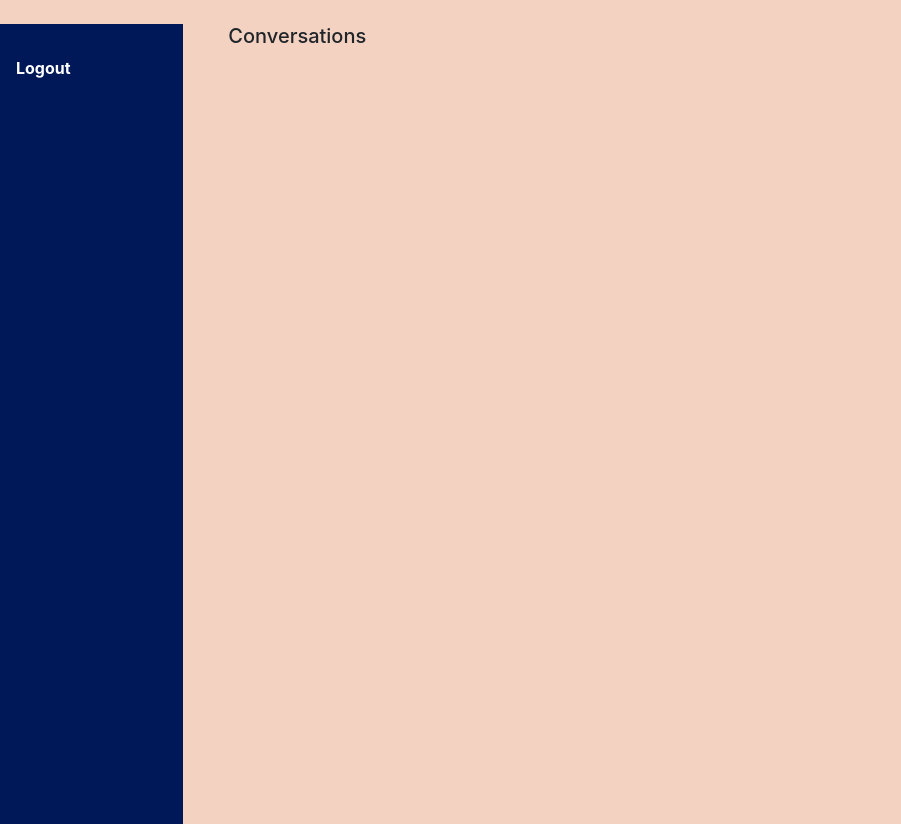
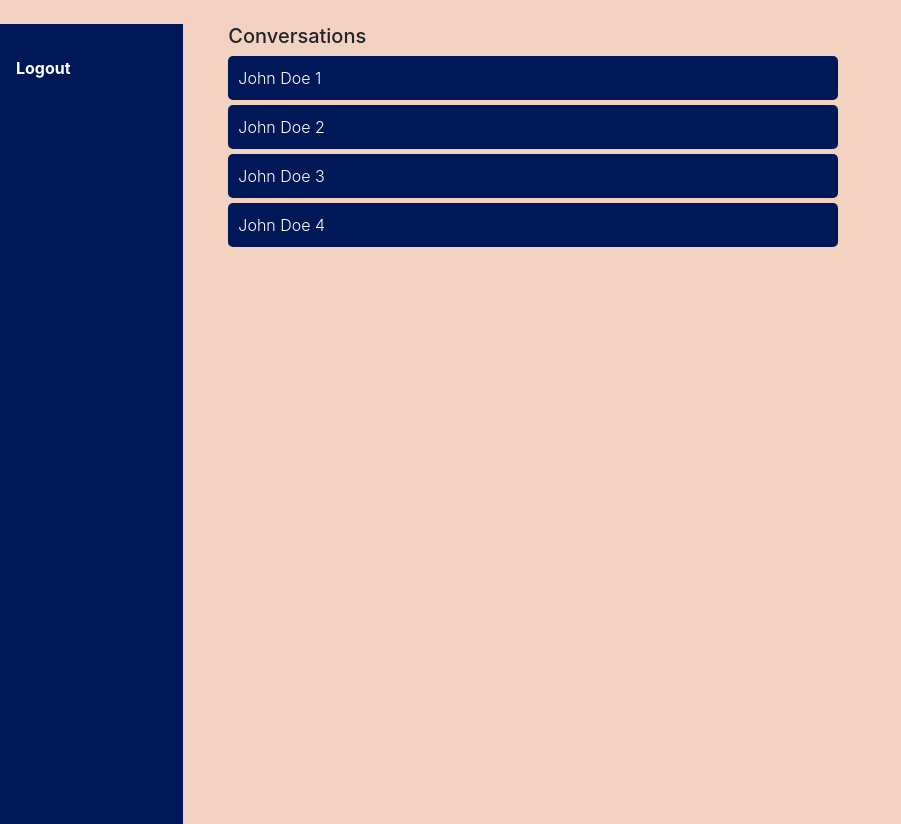
Before and after one commit to PeterKvayt/NoneMes, an Angular app in the folder src/AngularApp/ClientApp/: page /conversations in a window 1280 px wide. Shown: the whole page, without its empty margins (0-901 px from the left). Built offline with nearby package versions, Linux system fonts and the light colour scheme.

Commit message:
Alter conversations view.

```diff
--- /dev/null
+++ b/src/AngularApp/ClientApp/src/app/component-elements/ConversationItem.ts
@@ -0,0 +1,11 @@
+export class ConversationItem {
+
+  constructor(userName: string, userId: string) {
+    this.userName = userName;
+    this.reference = '/' + userId;
+  }
+
+  public userName: string;
+
+  public reference: string;
+}
--- a/src/AngularApp/ClientApp/src/app/views/conversations/conversations.component.css
+++ b/src/AngularApp/ClientApp/src/app/views/conversations/conversations.component.css
@@ -0,0 +1,13 @@
+.conversation-box{
+  margin-top: 5px;
+  padding: 10px 10px;
+  border-radius: 5px;
+  display: block;
+  color: var(--card-headline);
+  background-color: var(--dark-background);
+  font-weight: 300;
+}
+.conversation-box:hover{
+  cursor: pointer;
+  background-color: var(--sub-headline);
+}
--- a/src/AngularApp/ClientApp/src/app/views/conversations/conversations.component.html
+++ b/src/AngularApp/ClientApp/src/app/views/conversations/conversations.component.html
@@ -2,7 +2,12 @@
   <div class="col-lg-2">
     <app-nav-menu [items]='navItems'></app-nav-menu>
   </div>
-  <div class="col-lg-10">
+  <div class="col-lg-6">
     <h5>Conversations</h5>
+    <ng-container *ngFor='let conversation of conversationItems'>
+      <div [routerLink]='conversation.reference' class="conversation-box">
+        {{conversation.userName}}
+      </div>
+    </ng-container>
   </div>
 </div>
--- a/src/AngularApp/ClientApp/src/app/views/conversations/conversations.component.ts
+++ b/src/AngularApp/ClientApp/src/app/views/conversations/conversations.component.ts
@@ -1,5 +1,6 @@
 import { Component, OnInit } from '@angular/core';
 import { NavMenuItem } from 'src/app/component-elements/NavMenuItem';
+import { ConversationItem } from 'src/app/component-elements/ConversationItem';
 
 @Component({
   selector: 'app-conversations',
@@ -14,6 +15,14 @@ export class ConversationsComponent implements OnInit {
     new NavMenuItem('Logout', '#')
   ];
 
+  // Mock elements.
+  public conversationItems = [
+    new ConversationItem('John Doe 1', '1'),
+    new ConversationItem('John Doe 2', '2'),
+    new ConversationItem('John Doe 3', '3'),
+    new ConversationItem('John Doe 4', '4'),
+  ];
+
   ngOnInit() {
   }
 
```
